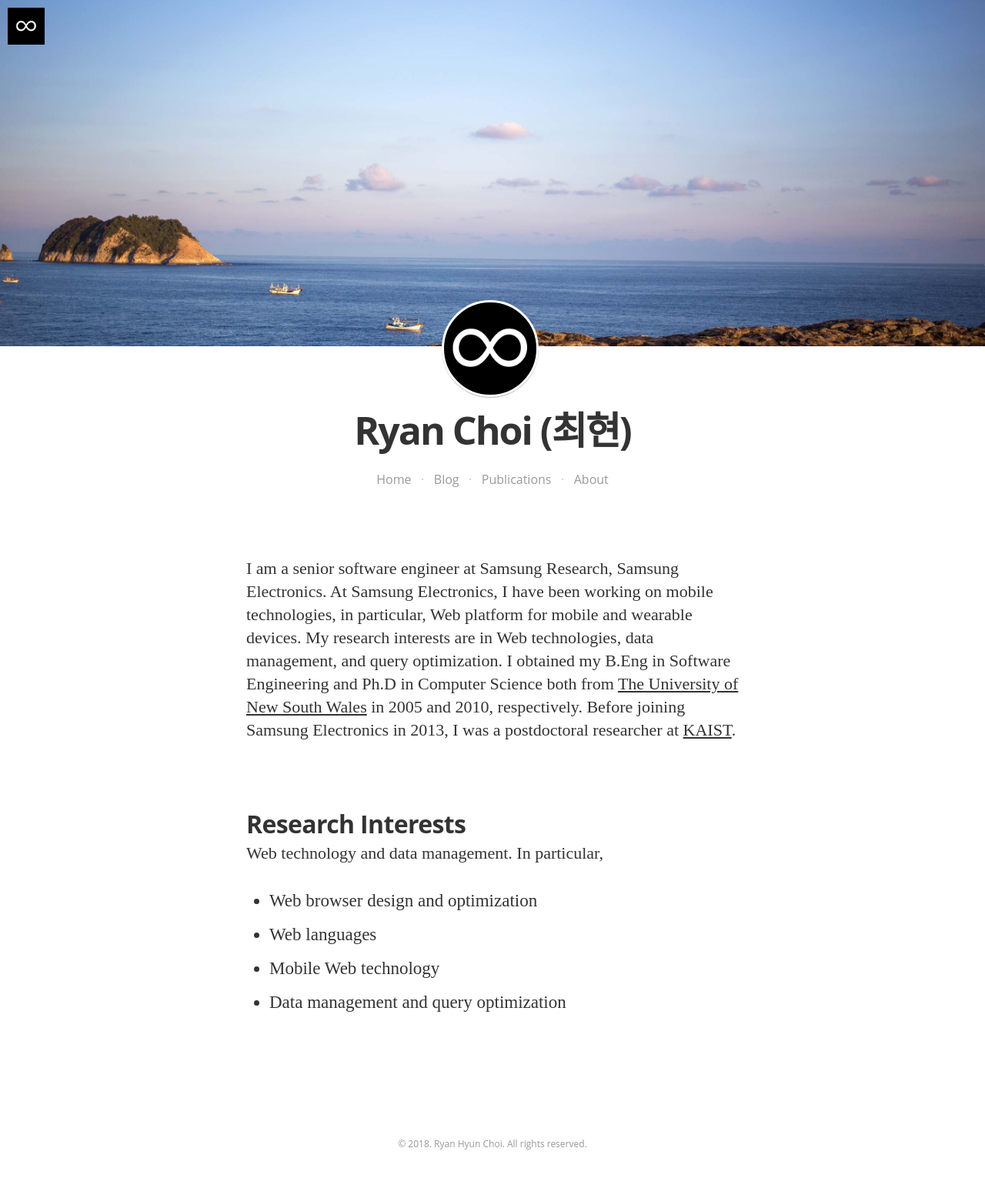
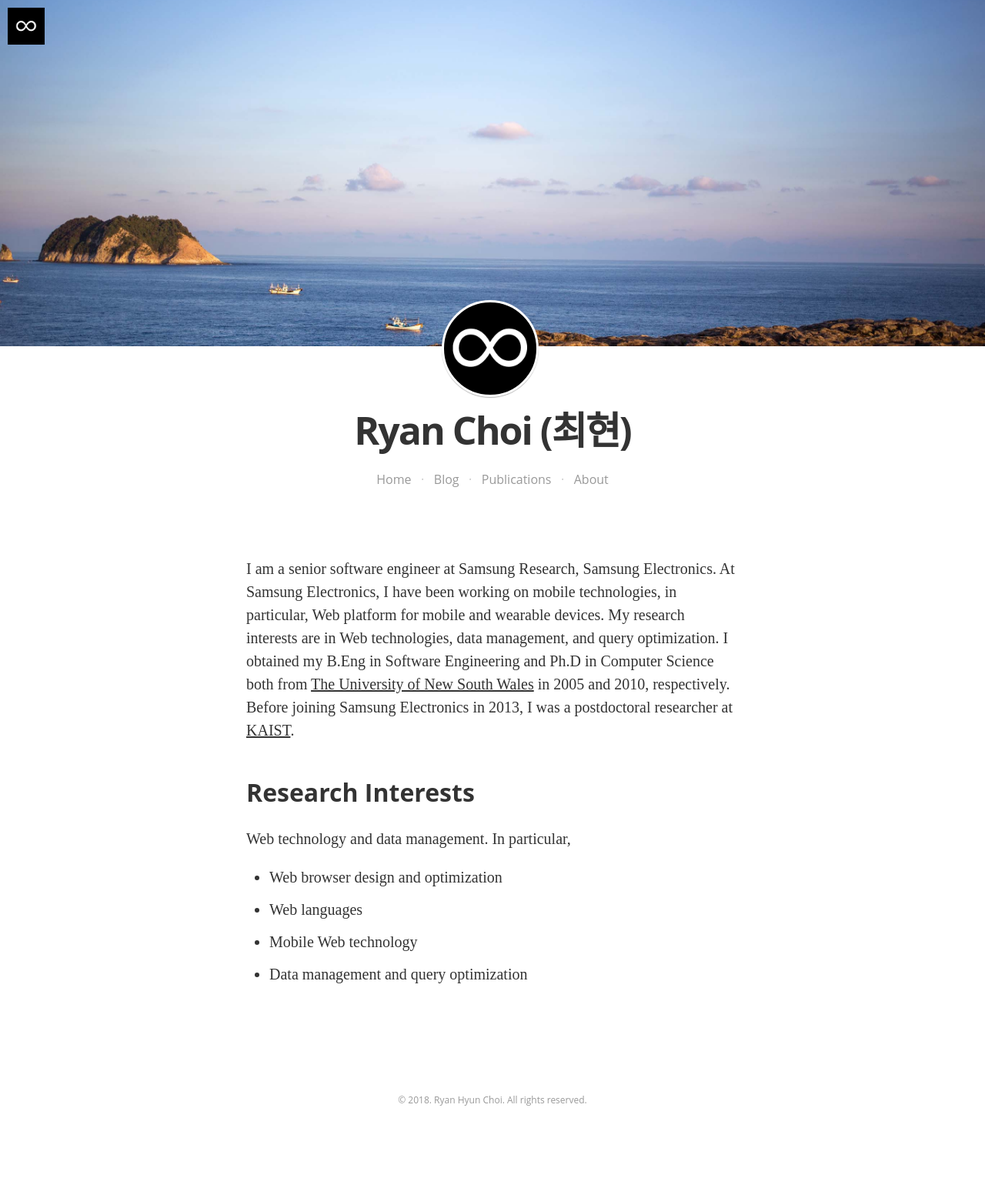
Before and after one commit to ryanhc/ryanhc.github.io, a Jekyll site: the page built from index.html, in a window 1280 px wide. Shown: the whole page at 77% size. Built offline with Jekyll 4.4.1, drawn with Linux system fonts in a browser that asks for light colours; nearby versions of some CDN libraries; some web fonts are replaced; after the commit the page ends 1487 px from its top, so only the background shows below that.

Commit message:
Customize CSS

```diff
--- a/css/main.sass
+++ b/css/main.sass
@@ -32,7 +32,7 @@ body
   margin: 0
   padding: 0
   text-rendering: optimizeLegibility
-  -webkit-font-smoothing: antialiased
+  // -webkit-font-smoothing: antialiased
   -moz-font-feature-settings: "liga=1, dlig=1"
   -ms-font-feature-settings: "liga", "dlig"
   -webkit-font-feature-settings: "liga", "dlig"
@@ -96,8 +96,8 @@ body
     text-indent: -9999px
     border: 3px solid #fff
     background-color: #fff
-    -webkit-box-shadow: 0 1px 1px rgba(0,0,0,0.3)
-    -moz-box-shadow: 0 1px 1px rgba(0,0,0,0.3)
+    //-webkit-box-shadow: 0 1px 1px rgba(0,0,0,0.3)
+    //-moz-box-shadow: 0 1px 1px rgba(0,0,0,0.3)
     box-shadow: 0 1px 1px rgba(0,0,0,0.3)
   .blog-title
     margin: 0
@@ -111,7 +111,7 @@ body
     word-break: break-word
     color: #333
   .blog-description
-    margin: 0 0 20px
+    margin: 0 0
     padding: 0 $rs*2
     font-size: $rs/8*9
     line-height: 1.5
@@ -119,7 +119,7 @@ body
     text-align: center
     font-weight: 400
   .custom-links
-    margin: 0 0 50px
+    margin: 20px 0 50px 0
     text-align: center
     color: #ccc
     a
@@ -325,7 +325,7 @@ body
   .noarticleimage
     .post-meta
       font-family: $font-sans
-      padding-top: 60px
+      padding-top: 0px
     .post-title
       font-weight: 700
       font-style: normal
@@ -360,36 +360,37 @@ body
   .post-content
     width: 100%
     font-family: $font-serif
+    font-size: 20px
     color: #333
     h1, h2, h3
       font-family: $font-sans
     h3, h4, h5, h6
-      letter-spacing: -0.02em
+      //letter-spacing: -0.02em
       font-weight: 700
       font-style: normal
       font-size: 24px
       line-height: 1.3
       margin: 0
       font-family: $font-sans
-      margin-bottom: 4px
+      //margin-bottom: 4px
     h2, h1
-      letter-spacing: -0.02em
+      //letter-spacing: -0.02em
       font-weight: 700
       font-style: normal
       font-size: 32px
       line-height: 1.2
-      padding-top: 31px
-      margin-bottom: 4px
+      //padding-top: 31px
+      //padding-bottom: 20px
+      //margin-bottom: 4px
     p
       font-weight: 400
       font-style: normal
-      font-size: 22px
       line-height: 30px
       margin: 0
-      padding-bottom: 30px
+      padding-bottom: 20px
       color: #333
-      -webkit-hyphens: auto
-      -moz-hyphens: auto
+      //-webkit-hyphens: auto
+      //-moz-hyphens: auto
       hyphens: auto
     a
       color: #333
@@ -431,17 +432,17 @@ body
         mmargin-left: -26px
         padding-bottom: 3px
     ul, ol
-      padding: 0 0 30px
+      padding: 0 0 20px
       margin: 0
     li
       padding: 0
       font-weight: 400
       font-style: normal
-      font-size: 23px
+      //font-size: 20px
       line-height: 30px
       margin-left: 30px
       margin-bottom: 12px
-      padding-top: 2px
+      //padding-top: 2px
       p
         padding: 0 0 golden-ratio(1rem,  1)
     ol li
```
